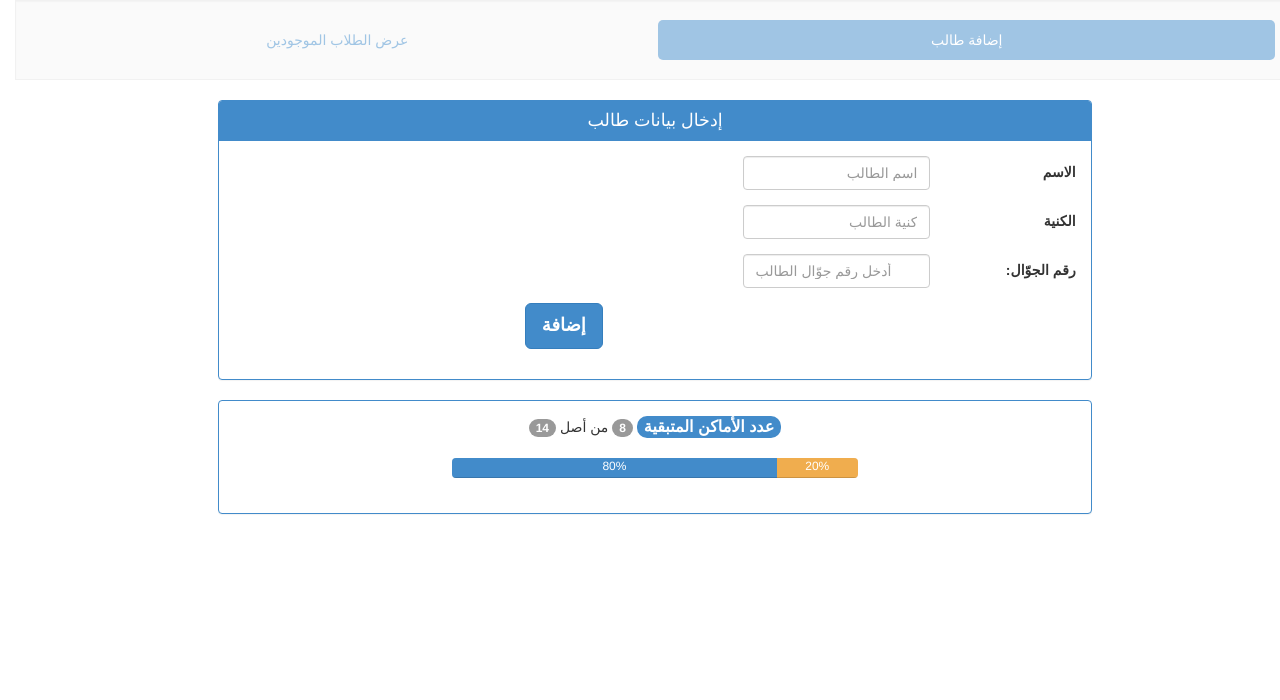
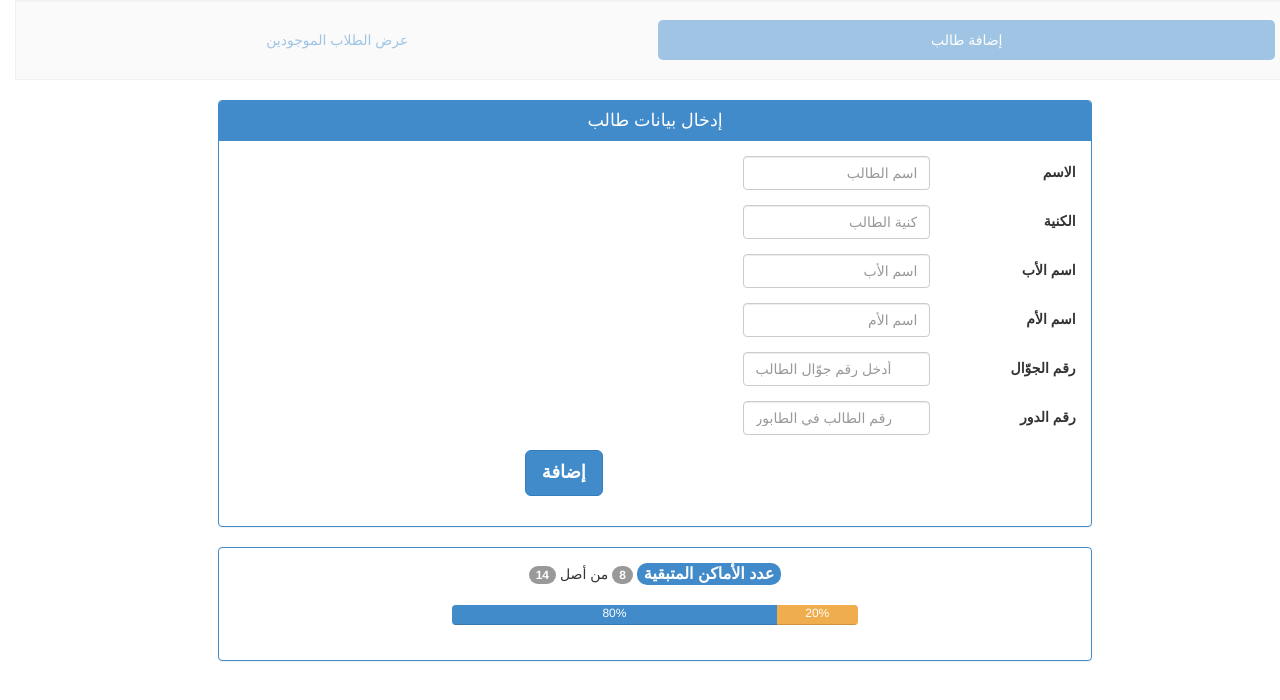
Before and after one commit to abdullah-alnahas/bakaloria-mof, a CodeIgniter app: page /codeigniter/index.php/join/index in a window 1280 px wide. Shown: the top 700 px of the page. Run offline with CodeIgniter, Linux system fonts and the light colour scheme; data comes from the database, SQL or seed files in the repository.

Commit message:
Fifth commit
تعديل الفورم كي تتناسب مع الداتا البييز

```diff
--- a/application/controllers/join.php
+++ b/application/controllers/join.php
@@ -37,7 +37,7 @@ class Join extends CI_Controller {
         $this->form_validation->set_rules('st_mname', 'Mother Name', 'required|callback_arab_alpha');
         $this->form_validation->set_rules('st_queue_num', 'The Number In The Queue', 'required|numeric');
 
-        if($this->form_validation->run() == false)
+        if($this->form_validation->run() === false)
         {
             echo "input error";
         }
--- a/application/models/studentlist_model.php
+++ b/application/models/studentlist_model.php
@@ -17,10 +17,11 @@
         public function insert($row)
         {
             $this->db->where('st_fname',$row['st_fname']);
-            $this->db->where('st_lname',$row['st_flname']);
+            $this->db->where('st_lname',$row['st_lname']);
             $this->db->where('st_phone',$row['st_phone']);
             $this->db->where('st_faname',$row['st_faname']);
             $this->db->where('st_mname',$row['st_mname']);
+			$this->db->where('st_mname',$row['st_queue_num']);
 
             $query = $this->db->get('student');
             if($query->num_rows() == 0)
@@ -120,7 +121,7 @@
             {
 
                $q = $this->db->query('
-               SELECT st.st_fname, st.st_lname, st.st_enter_time, st.st_id, lab.lab_name
+               SELECT st.st_fname, st.st_lname, st.st_enter_time, st.st_id, st.st_faname, st.st_mname, st.st_queue_num, lab.lab_name
                FROM student st
                inner Join lab
                on st.lab_id = lab.lab_id
@@ -257,6 +258,7 @@
                             sleep(1);
                             $sleepTime--;
                         }
+						echo $sleepTime;
 
                      }
 
--- a/application/views/join/view.php
+++ b/application/views/join/view.php
@@ -12,15 +12,24 @@
 				fname = $('#fname').val();
 				lname = $('#lname').val();
 				phone = $('#phone').val();
-				if(fname!="" && lname!="" && phone!=""){
+				faname = $('#faname').val();
+				mname = $('#mname').val();
+				queue_num = $('#queue_num').val();
+				if(fname!="" && lname!="" && phone!="" && faname!="" && mname!=""&&queue_num!=""){
 					$("#st_fname").attr('value',fname);
 					$("#st_lname").attr('value',lname);
 					$("#st_phone").attr('value',phone);
-					fname = null; lname = null;phone=null;
+					$("#st_faname").attr('value',faname);
+					$("#st_mname").attr('value',mname);
+					$("#st_queue_num").attr('value',queue_num);
+					fname = null; lname = null;phone=null;faname=null;mname=null;queue_num=null;
 						$('#confirm_info').modal('show');
 						$('#fname').val("");
 						$('#lname').val("");
 						$('#phone').val("");
+						$('#faname').val("");
+						$('#mname').val("");
+						$('#queue_num').val("");
 				} else{
 					alert("لم تقم بإدخال جميع البيانات المطلوبة");
 				}
@@ -38,7 +47,7 @@
 						if(data.length==2){
 							alert('تمّت إضافة البيانات بنجاح\n رجاء اذهب إلى القاعة: '+data);
 							$('#confirm_info').modal('hide');
-						}else if(data=='false'){
+						}else if(data==='false'){
 							alert('عذراً.. \n جميع القاعات ممتلئة الآن، يرجى الانتظار ريثما يتاح المجال لدخولك.');
 							$('#confirm_info').modal('hide');
 						}else{
@@ -52,6 +61,23 @@
 					});
 					event.preventDefault();
 				});
+				//calculate rest places..
+				function calculateRestPlaces(){
+
+					$.get("<?php echo site_url('join/neededStudent');?>", { already_exist: st_id } )
+					.done(function(data) {
+						if(data=='Updated Successfully'){
+							alert('تم تسجيل زمن الخروج بنجاح');
+							$('#'+row_id).remove();
+						}else if(data=='no affected rows'){
+							alert('تم تسجيل زمن خروج الطالب مٌسبقاً، يُرجى إعادة تحميل الصفحة');
+							$('#'+row_id).remove();
+						}
+					}).fail(function() {
+						alert('تأكد من اتصالك بالخادم..');
+						$('#'+st_id).replaceWith('<button class="btn btn-default " id="'+st_id+'" onclick="loading_gif('+st_id+');return true;">انتهى</button>');
+					});
+				}
 			});
 		</script>
 		<script>
@@ -106,7 +132,9 @@
 					<div class="form-horizontal">
 
 							<div class="form-group">
-								<div class="col-lg-7"></div>
+								<div class="col-lg-7">
+									<div class=""></div>
+								</div>
 								<div class="col-lg-3">
 									<input type="text" class="form-control" id="fname" name="fname" placeholder="اسم الطالب">
 								</div>
@@ -124,9 +152,33 @@
 							<div class="form-group ">
 								<div class="col-lg-7"></div>
 								<div class="col-lg-3">
+									<input type="text" class="form-control" id="faname" name="faname" placeholder="اسم الأب">
+								</div>
+								<label for="faname" class="col-lg-2  control-label">اسم الأب</label>
+							</div>
+
+							<div class="form-group ">
+								<div class="col-lg-7"></div>
+								<div class="col-lg-3">
+									<input type="text" class="form-control" id="mname" name="mname" placeholder="اسم الأم">
+								</div>
+								<label for="mname" class="col-lg-2  control-label">اسم الأم</label>
+							</div>
+
+							<div class="form-group ">
+								<div class="col-lg-7"></div>
+								<div class="col-lg-3">
 									<input type="tel" class="form-control" id="phone" name="phone" placeholder="أدخل رقم جوّال الطالب">
 								</div>
-								<label for="phone" class="col-lg-2  control-label">رقم الجوّال:</label>
+								<label for="phone" class="col-lg-2  control-label">رقم الجوّال</label>
+							</div>
+
+							<div class="form-group ">
+								<div class="col-lg-7"></div>
+								<div class="col-lg-3">
+									<input type="tel" class="form-control" id="queue_num" name="queue_num" placeholder="رقم الطالب في الطابور">
+								</div>
+								<label for="queue_num" class="col-lg-2  control-label">رقم الدور</label>
 							</div>
 
 							<div class="form-group">
@@ -156,8 +208,23 @@
 														</div>
 														<div class="form-group row">
 															<div class="col-lg-5"></div>
+															<input type="text" id="st_faname" name="st_faname" class="col-lg-5" readonly>
+															<label for="st_faname "class="col-lg-2">اسم الأب:</label>
+														</div>
+														<div class="form-group row">
+															<div class="col-lg-5"></div>
+															<input type="text" id="st_mname" name="st_mname" class="col-lg-5" readonly>
+															<label for="st_mname "class="col-lg-2">اسم الأم:</label>
+														</div>
+														<div class="form-group row">
+															<div class="col-lg-5"></div>
 															<input type="text" id="st_phone" name="st_phone" class="col-lg-5" readonly>
 															<label for="st_phone" class="col-lg-2">رقم الجوّال:</label>
+														</div>
+														<div class="form-group row">
+															<div class="col-lg-5"></div>
+															<input type="text" id="st_queue_num" name="st_queue_num" class="col-lg-5" readonly>
+															<label for="st_queue_num" class="col-lg-2">رقم الدور:</label>
 														</div>
 														<!--<hr/>
 														<h3>القاعة المتوفرة:</h3>
@@ -227,6 +294,9 @@
 							<thead>
 								<tr class="panel-heading">
 									<th class="text-center">اسم الطالب</th>
+									<th class="text-center">اسم الأب</th>
+									<th class="text-center">اسم الأم</th>
+									<th class="text-center">الرقم في الدور</th>
 									<th class="text-center">المخبر</th>
 									<th class="text-center">يريد الخروج؟</th>
 								</tr>
@@ -237,6 +307,9 @@
 								?>
 										<tr id="<?php echo $tr_id = $row->st_id.'a'?>">
 											<td class="text-center" id="full-name"><?php echo $row->st_fname .' '. $row->st_lname ; ?></td>
+											<td class="text-center" id="fa-name"><?php echo $row->st_faname; ?></td>
+											<td class="text-center" id="m-name"><?php echo $row->st_mname; ?></td>
+											<td class="text-center" id="queue-num"><?php echo $row->st_queue_num; ?></td>
 											<td class="text-center" id="lab"><?php echo $row->lab_name ; ?></td>
 											<td class="text-center"><button class="btn btn-default " id="<?php echo $row->st_id?>" onclick="get_out(<?php echo $row->st_id?>);return true;">انتهى</button></td>
 										</tr>
```
